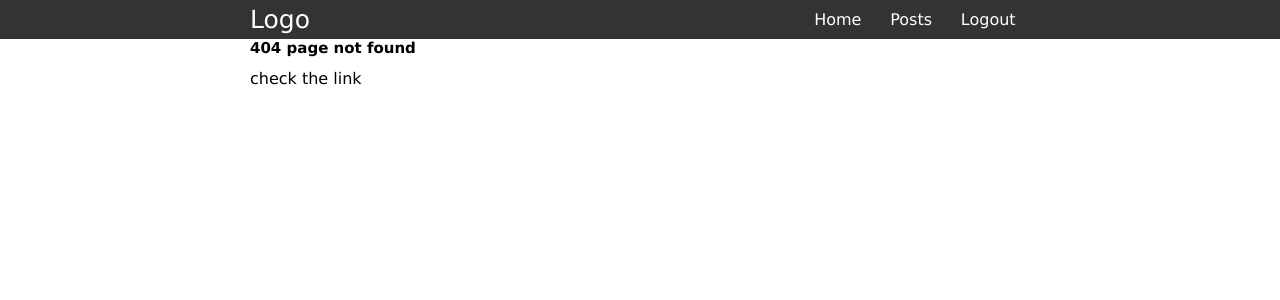
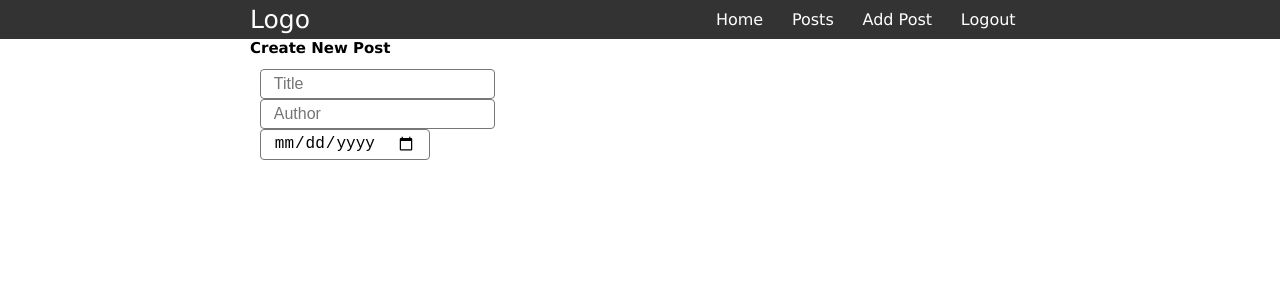
Before and after one commit to MariusAskelovic/13_react_contextApi_posts_crud, a React (Vite) app: page /add-post in a window 1280 px wide. Before the commit this address had no page. Shown: the top 300 px of the page. Built offline with nearby package versions, Linux system fonts and the light colour scheme.

Commit message:
add post page and link

```diff
--- a/src/App.jsx
+++ b/src/App.jsx
@@ -7,6 +7,7 @@ import { useAuth } from './store/AuthProvider';
 import LoginPage from './pages/auth/LoginPage';
 import NotFound from './pages/NotFound';
 import SinglePostPage from './pages/posts/SinglePostPage';
+import AddPostPage from './pages/posts/AddPostPage';
 
 export default function App() {
   const { isLoggedIn } = useAuth();
@@ -18,6 +19,7 @@ export default function App() {
         <Route path='/posts' element={<PostsPage />} />
         {/* vietoj penketo turi buti dinaminis posto id parametras */}
         <Route path='/posts/:postId' element={<SinglePostPage />} />
+        <Route path='/add-post' element={<AddPostPage />} />
         {!isLoggedIn && <Route path='/login' element={<LoginPage />} />}
         <Route path='*' element={<NotFound />} />
       </Routes>
--- a/src/components/form/NewPostForm.jsx
+++ b/src/components/form/NewPostForm.jsx
@@ -3,6 +3,26 @@
 // klaidos su Yup (galim pradzioj nesidaryt)
 // sukurus nauja posta naviguosim i Posts
 
+import Container from '../UI/container/Container';
+
 export default function NewPostForm() {
-  return <div>NewPostForm</div>;
+  return (
+    <Container>
+      <form>
+        <input type='text' placeholder='Title' />
+        <input type='text' placeholder='Author' />
+        <input type='date' placeholder='Author' />
+      </form>
+    </Container>
+  );
 }
+
+// {
+//     "id": "2394056208394732",
+//     "image": "",
+//     "title": "Using React for Front-End Development",
+//     "body": "React is a popular JavaScript library for building user interfaces. It provides a simple and efficient way to create reusable components that can be combined to create complex applications.",
+//     "author": "Bob Johnson",
+//     "tags": ["CSS", "Grid Layout"],
+//     "date": "2022-04-17"
+//   },
--- a/src/components/layout/Header.jsx
+++ b/src/components/layout/Header.jsx
@@ -21,6 +21,11 @@ export default function Header() {
               Posts
             </NavLink>
           )}
+          {isLoggedIn && (
+            <NavLink className={css.navLink} to={'/add-post'}>
+              Add Post
+            </NavLink>
+          )}
           {!isLoggedIn && (
             <NavLink className={css.navLink} to={'/login'}>
               Login
--- a/src/pages/posts/AddPostPage.jsx
+++ b/src/pages/posts/AddPostPage.jsx
@@ -2,13 +2,16 @@
 // i app.jsx
 // i sita puslapi ikelti forma
 
+import Container from '../../components/UI/container/Container';
 import NewPostForm from '../../components/form/NewPostForm';
 
 // rodyti tik kai logged in
+
 export default function AddPostPage() {
   return (
-    <div>
-      <NewPostForm onSuccess={() => {}} />
-    </div>
+    <Container>
+      <h2>Create New Post</h2>
+      <NewPostForm />
+    </Container>
   );
 }
--- a/src/pages/posts/SinglePostPage.jsx
+++ b/src/pages/posts/SinglePostPage.jsx
@@ -25,7 +25,7 @@ export default function SinglePostPage() {
   // parsisiusti su axios konkretu posta
   // 3083126839342818 yra posto id
   // http://localhost:5000/posts/3083126839342818
-  const { title, body, author, tags } = currentPost;
+  const { title, body, author, tags, date } = currentPost;
 
   function handlePostDelete() {
     console.log('handlePostDelete');
@@ -45,6 +45,7 @@ export default function SinglePostPage() {
     <Container>
       <h1>{title}</h1>
       <p>{body}</p>
+      <p>{date}</p>
       <p className='author'>By: {author}</p>
       <h4>Tags:</h4>
       <ul className='unlisted flex gap-2'>
```
